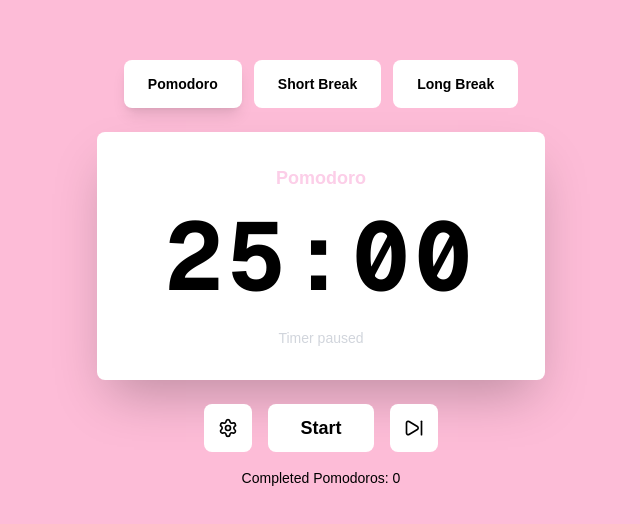
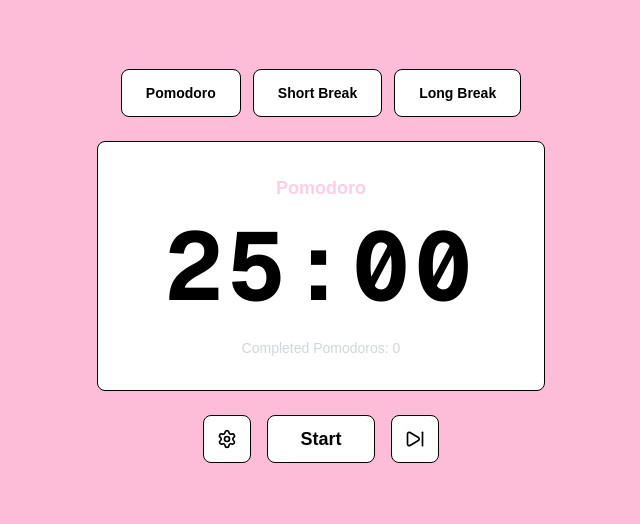
Before and after one commit to richerduong/pomodoro, a Next.js app: page / in a window 1280 px wide. Shown: the part 126-650 px from the top of the page, without its empty margins (319-959 px from the left). Built offline with nearby package versions, Linux system fonts and the light colour scheme.

Commit message:
feat: update button borders

```diff
--- a/src/components/Timer.tsx
+++ b/src/components/Timer.tsx
@@ -133,34 +133,28 @@ const Timer: React.FC<TimerProps> = ({ onModeChange }) => {
       <div className="flex gap-3 justify-center">
         <button
           onClick={() => handleModeChange('pomodoro')}
-          className={`px-6 h-12 rounded-lg font-semibold text-sm transition-all duration-200 bg-white text-black flex items-center justify-center ${
-            mode === 'pomodoro' ? 'shadow-lg' : 'hover:shadow-md'
-          }`}
+          className="px-6 h-12 rounded-lg font-semibold text-sm transition-all duration-200 bg-white text-black flex items-center justify-center border border-black cursor-pointer"
         >
           Pomodoro
         </button>
 
         <button
           onClick={() => handleModeChange('shortBreak')}
-          className={`px-6 h-12 rounded-lg font-semibold text-sm transition-all duration-200 bg-white text-black flex items-center justify-center ${
-            mode === 'shortBreak' ? 'shadow-lg' : 'hover:shadow-md'
-          }`}
+          className="px-6 h-12 rounded-lg font-semibold text-sm transition-all duration-200 bg-white text-black flex items-center justify-center border border-black cursor-pointer"
         >
           Short Break
         </button>
 
         <button
           onClick={() => handleModeChange('longBreak')}
-          className={`px-6 h-12 rounded-lg font-semibold text-sm transition-all duration-200 bg-white text-black flex items-center justify-center ${
-            mode === 'longBreak' ? 'shadow-lg' : 'hover:shadow-md'
-          }`}
+          className="px-6 h-12 rounded-lg font-semibold text-sm transition-all duration-200 bg-white text-black flex items-center justify-center border border-black cursor-pointer"
         >
           Long Break
         </button>
       </div>
 
       {/* Timer Box - Only timer display */}
-      <div className="bg-white rounded-lg shadow-2xl p-8 mt-6 mb-6">
+      <div className="bg-white rounded-lg border border-black p-8 mt-6 mb-6">
         <div className="text-center">
           {/* Current Mode Label */}
           <div className="text-pink-200 text-lg font-semibold mb-4">
@@ -179,7 +173,7 @@ const Timer: React.FC<TimerProps> = ({ onModeChange }) => {
             ) : isRunning ? (
               <span className="text-green-300">Timer running...</span>
             ) : (
-              <span>Timer paused</span>
+              <span>Completed Pomodoros: {completedPomodoros}</span>
             )}
           </div>
         </div>
@@ -190,7 +184,7 @@ const Timer: React.FC<TimerProps> = ({ onModeChange }) => {
         {/* Settings Button */}
         <button
           onClick={() => setShowSettings(true)}
-          className="w-12 h-12 rounded-lg bg-white text-black hover:shadow-md transition-all duration-200 flex items-center justify-center"
+          className="w-12 h-12 rounded-lg bg-white text-black transition-all duration-200 flex items-center justify-center border border-black cursor-pointer"
         >
           <SettingsIcon size={20} />
         </button>
@@ -198,7 +192,7 @@ const Timer: React.FC<TimerProps> = ({ onModeChange }) => {
         {/* Start/Pause Button */}
         <button
           onClick={handleStartPause}
-          className="px-8 h-12 rounded-lg font-semibold text-lg bg-white text-black hover:shadow-md transition-all duration-200 flex items-center justify-center"
+          className="px-8 h-12 rounded-lg font-semibold text-lg bg-white text-black transition-all duration-200 flex items-center justify-center border border-black cursor-pointer"
         >
           {isRunning ? 'Pause' : 'Start'}
         </button>
@@ -206,16 +200,13 @@ const Timer: React.FC<TimerProps> = ({ onModeChange }) => {
         {/* Skip Button */}
         <button
           onClick={handleSkip}
-          className="w-12 h-12 rounded-lg bg-white text-black hover:shadow-md transition-all duration-200 flex items-center justify-center"
+          className="w-12 h-12 rounded-lg bg-white text-black transition-all duration-200 flex items-center justify-center border border-black cursor-pointer"
         >
           <SkipForward size={20} />
         </button>
       </div>
 
-      {/* Pomodoro Counter */}
-      <div className="text-black text-sm">
-        Completed Pomodoros: {completedPomodoros}
-      </div>
+
 
       {/* Settings Modal */}
       <Settings
```
